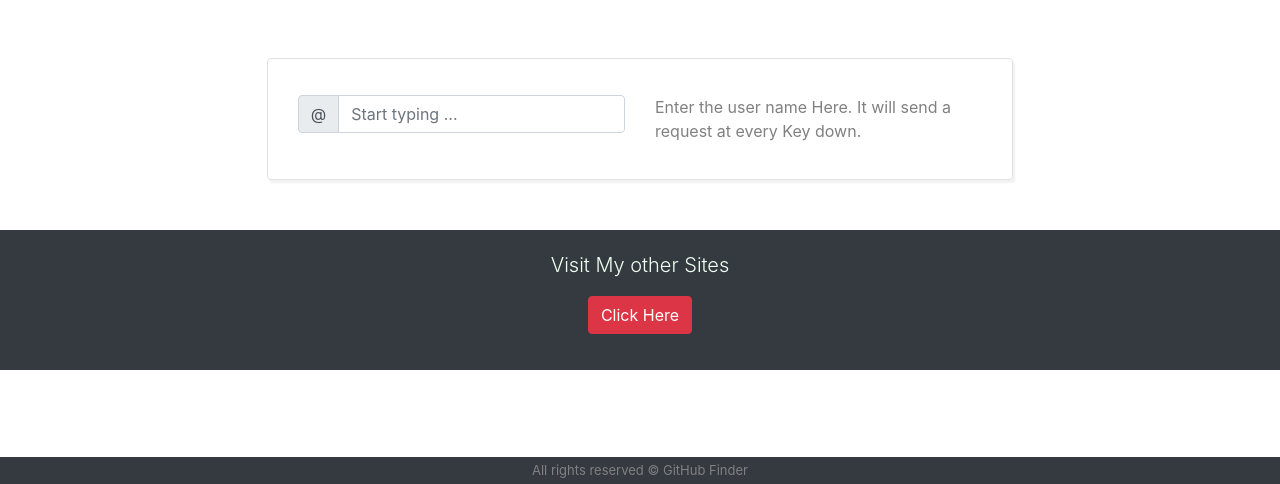
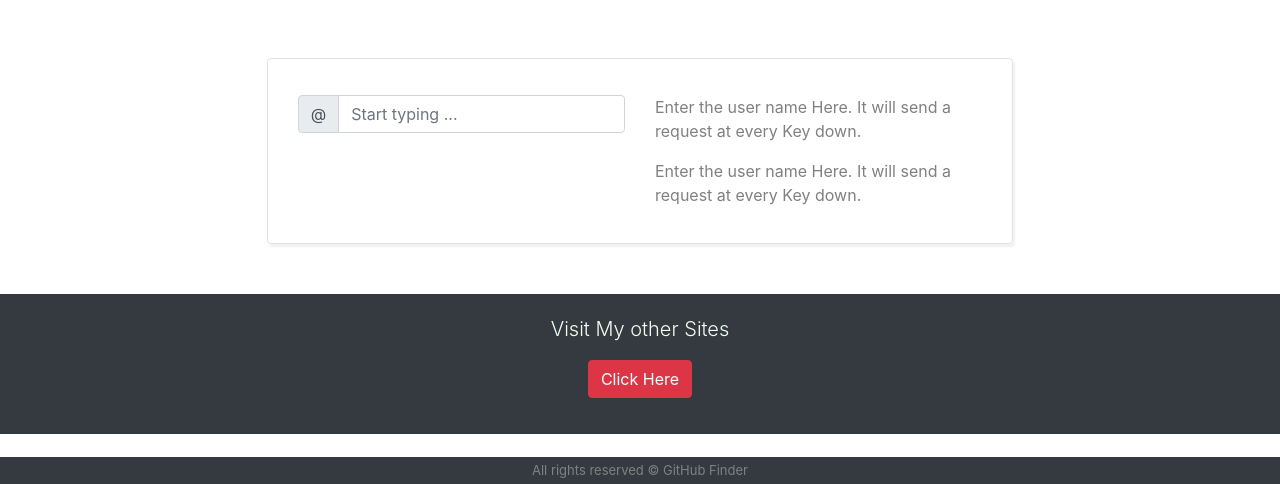
Before and after one commit to vedgupta789/Github-finder, a plain HTML site: page index.html in a window 1280 px wide. Shown: the part 316-800 px from the top of the page. Drawn offline with nearby package versions, Linux system fonts and the light colour scheme.

Commit message:
Create index.html

```diff
--- a/index.html
+++ b/index.html
@@ -33,6 +33,7 @@
         </div>
         <div class="col-sm-6 mt-3" id='p'>
             <p>Enter the user name Here. It will send a request at every Key down.</p>
+            <p>Enter the user name Here. It will send a request at every Key down.</p>
         </div>
 
     </div>
```
